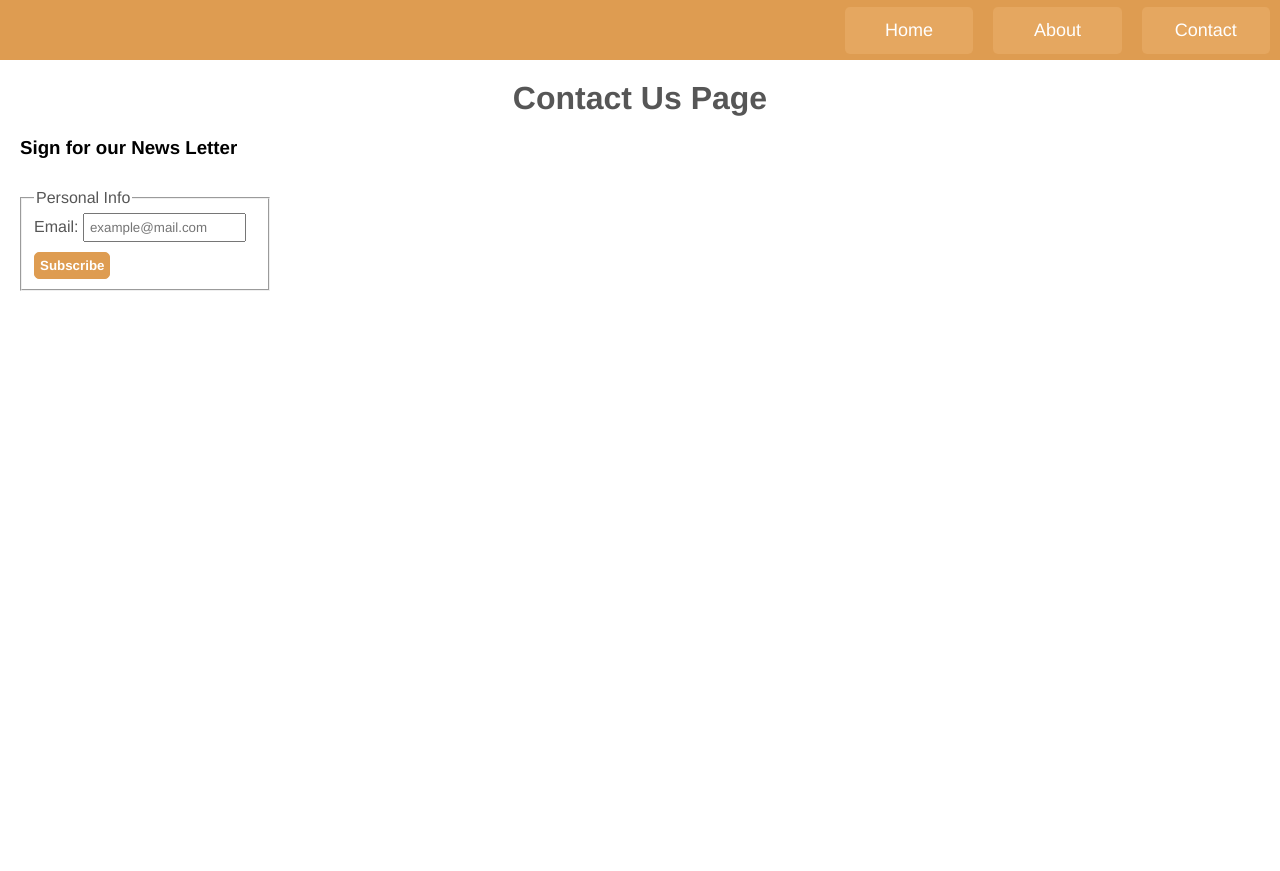
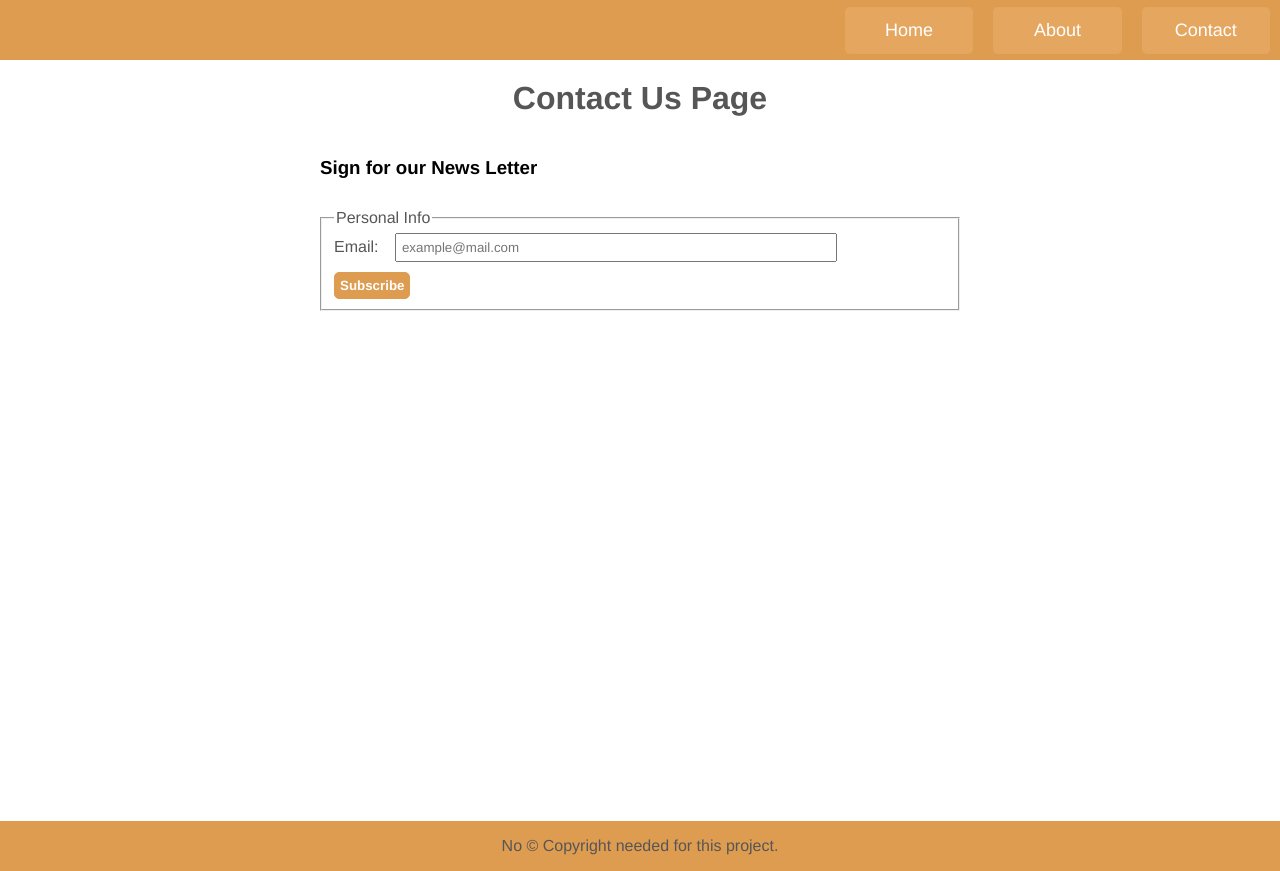
Before and after one commit to edu-santos8/MIMO-web-dev-course-applied, a plain HTML site: page contact.html in a window 1280 px wide. Before the commit the page ends 800 px from the top, so only its background shows below. Drawn offline with Linux system fonts and the light colour scheme.

Commit message:
Footer created and form chances
Footer with copyright no copyright created, inserted for displaying in all pages, plus ajusts centering the form at contact page

```diff
--- a/contact.html
+++ b/contact.html
@@ -18,7 +18,7 @@
     <header>
         <h1>Contact Us Page</h1>
     </header>
-    <div class="sessao">
+    <div class="sessaocontact">
         <h3>Sign for our News Letter</h3>
     <form>
         <fieldset>
@@ -29,5 +29,8 @@
         </fieldset>
     </form>
     </div>
+    <footer>
+        <p>No &copy; Copyright needed for this project.</p>
+    </footer>
 </body>
 </html>
--- a/style.css
+++ b/style.css
@@ -1,10 +1,6 @@
 * {
     font-family: Helvetica;
     margin: 0px;
-}
-
-.sessao{
-    margin-left: 20px;
 }
 
 .container {
@@ -41,9 +37,21 @@ h1 {
     margin: 20px;
 }
 
+.sessao {
+    margin-bottom: 600px;
+}
+
+.sessaocontact{
+    margin: auto;
+    width: 50%;
+    padding: 10px;
+    margin-top: 30px;
+    margin-bottom: 500px;
+}
+
 form {
     display: inline-block;
-    width: 250px;
+    width: 100%;
     border-radius: 5px;
     margin-top: 30px;
     color: rgb(86, 86, 86);
@@ -51,6 +59,8 @@ form {
 
 input {
     padding: 5px;
+    margin-left: 12px;
+    width: 70%;
 }
 
 button {
@@ -62,3 +72,14 @@ button {
     border-radius: 5px;
     border: solid 1px #de9c51;
 }
+
+footer {
+    display: flex;
+    height: 50px;
+    width: 100%;
+    background-color: #de9c51;
+    justify-content: center;
+    align-items: center;
+    color: rgb(86, 86, 86);
+    margin-bottom: 0px;
+}
```
Also changed, not shown: about.html (+3 -0 lines), index.html (+3 -0 lines).
